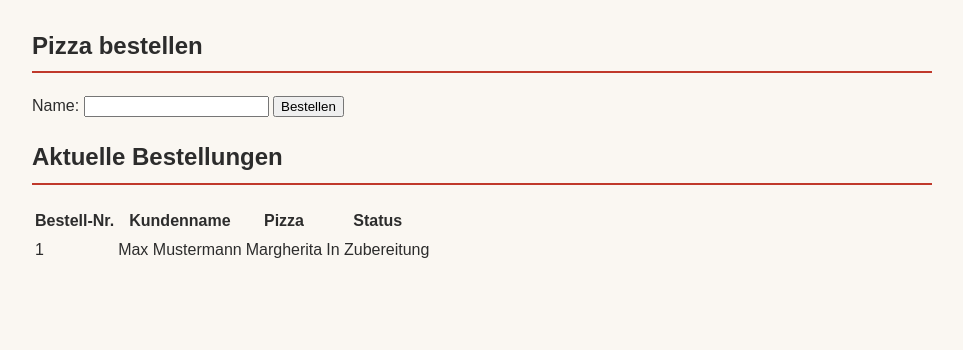
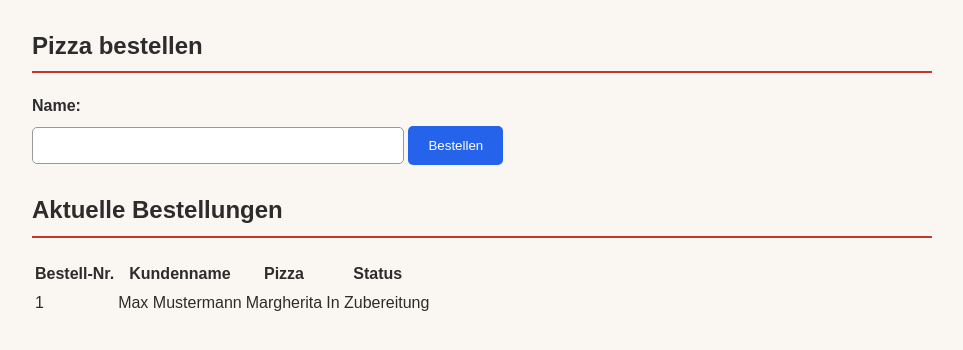
Before and after one commit to Nezakos/Project_Alumidis, a plain HTML site: page index.html in a window 1280 px wide. Shown: the part 96-446 px from the top of the page, without its empty margins (158-1121 px from the left). Drawn offline with Linux system fonts and the light colour scheme.

Commit message:
Eingabemaske gestaltet

```diff
--- a/style.css
+++ b/style.css
@@ -33,3 +33,33 @@ h2 {
     border-bottom: 2px solid var(--primary-color);
     padding-bottom: 6px;
 }
+/* Eingabefelder */
+input {
+    width: 100%;
+    max-width: 350px;
+    padding: 10px;
+    margin: 8px 0;
+    border: 1px solid #999;
+    border-radius: 5px;
+}
+
+/* Beschriftungen */
+label {
+    display: block;
+    margin-top: 10px;
+    font-weight: bold;
+}
+
+/* Button */
+button {
+    background-color: #2563eb;
+    color: white;
+    padding: 12px 20px;
+    border: none;
+    border-radius: 5px;
+    cursor: pointer;
+}
+
+button:hover {
+    background-color: #1d4ed8;
+}
```
